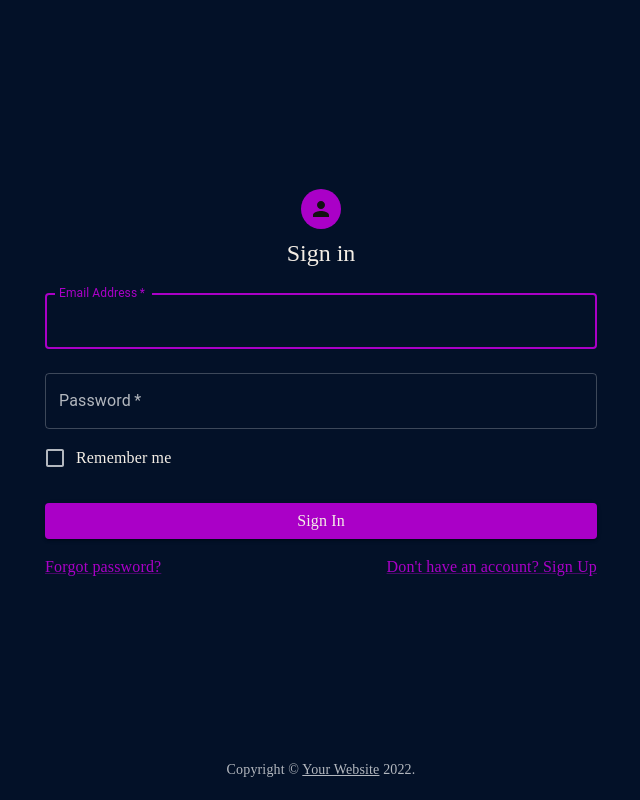
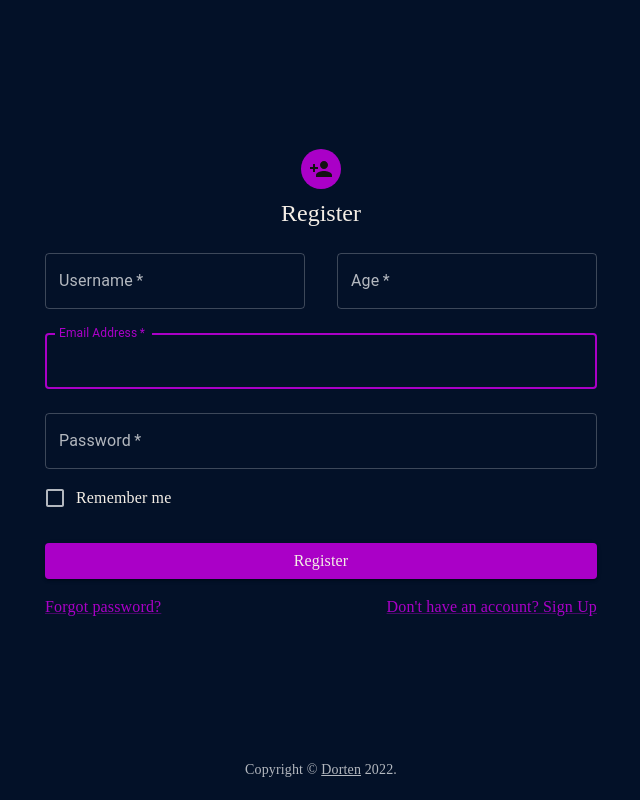
Before and after one commit to SabaManjavidze/Dorten, a Next.js app: page /register in a window 1280 px wide. Shown: the whole page, without its empty margins (319-959 px from the left). Built offline with nearby package versions, Linux system fonts and the light colour scheme.

Commit message:
finished register markup

```diff
--- a/components/Copyright.tsx
+++ b/components/Copyright.tsx
@@ -12,7 +12,7 @@ export function Copyright(props: any) {
     >
       {"Copyright © "}
       <Link color="inherit" href="https://mui.com/">
-        Your Website
+        Dorten
       </Link>{" "}
       {new Date().getFullYear()}
       {"."}
--- a/pages/login.tsx
+++ b/pages/login.tsx
@@ -57,7 +57,7 @@ const Login: NextPage = () => {
           <LoginIcon />
         </Avatar>
         <Typography component="h1" variant="h5">
-          Sign in
+          Log in
         </Typography>
         <Box component="form" onSubmit={handleSubmit} noValidate sx={{ mt: 1 }}>
           <TextField
@@ -91,7 +91,7 @@ const Login: NextPage = () => {
             variant="contained"
             sx={{ mt: 3, mb: 2 }}
           >
-            <Typography sx={{ textTransform: "none" }}>Sign In</Typography>
+            <Typography sx={{ textTransform: "none" }}>Log In</Typography>
           </Button>
           <Grid container>
             <Grid item xs>
--- a/pages/register.tsx
+++ b/pages/register.tsx
@@ -12,7 +12,7 @@ import {
   Button,
   Avatar,
 } from "@mui/material";
-import RegisterIcon from "@mui/icons-material/Person";
+import RegisterIcon from "@mui/icons-material/PersonAdd";
 import { Copyright } from "../components/Copyright";
 import { NextPage } from "next";
 import { useRouter } from "next/router";
@@ -57,9 +57,37 @@ const Register: NextPage = () => {
           <RegisterIcon />
         </Avatar>
         <Typography component="h1" variant="h5">
-          Sign in
+          Register
         </Typography>
         <Box component="form" onSubmit={handleSubmit} noValidate sx={{ mt: 1 }}>
+          <Box
+            sx={{
+              display: "flex",
+              justifyContent: "space-between",
+            }}
+          >
+            <TextField
+              margin="normal"
+              required
+              fullWidth
+              label="Username"
+              name="username"
+              autoComplete="username"
+              autoFocus
+              sx={{ mr: 2 }}
+            />
+            <TextField
+              margin="normal"
+              required
+              fullWidth
+              type="number"
+              label="Age"
+              name="age"
+              autoComplete="age"
+              autoFocus
+              sx={{ ml: 2 }}
+            />
+          </Box>
           <TextField
             margin="normal"
             required
@@ -90,8 +118,9 @@ const Register: NextPage = () => {
             color="primary"
             variant="contained"
             sx={{ mt: 3, mb: 2 }}
+            href="/"
           >
-            <Typography sx={{ textTransform: "none" }}>Sign In</Typography>
+            <Typography sx={{ textTransform: "none" }}>Register</Typography>
           </Button>
           <Grid container>
             <Grid item xs>
```
